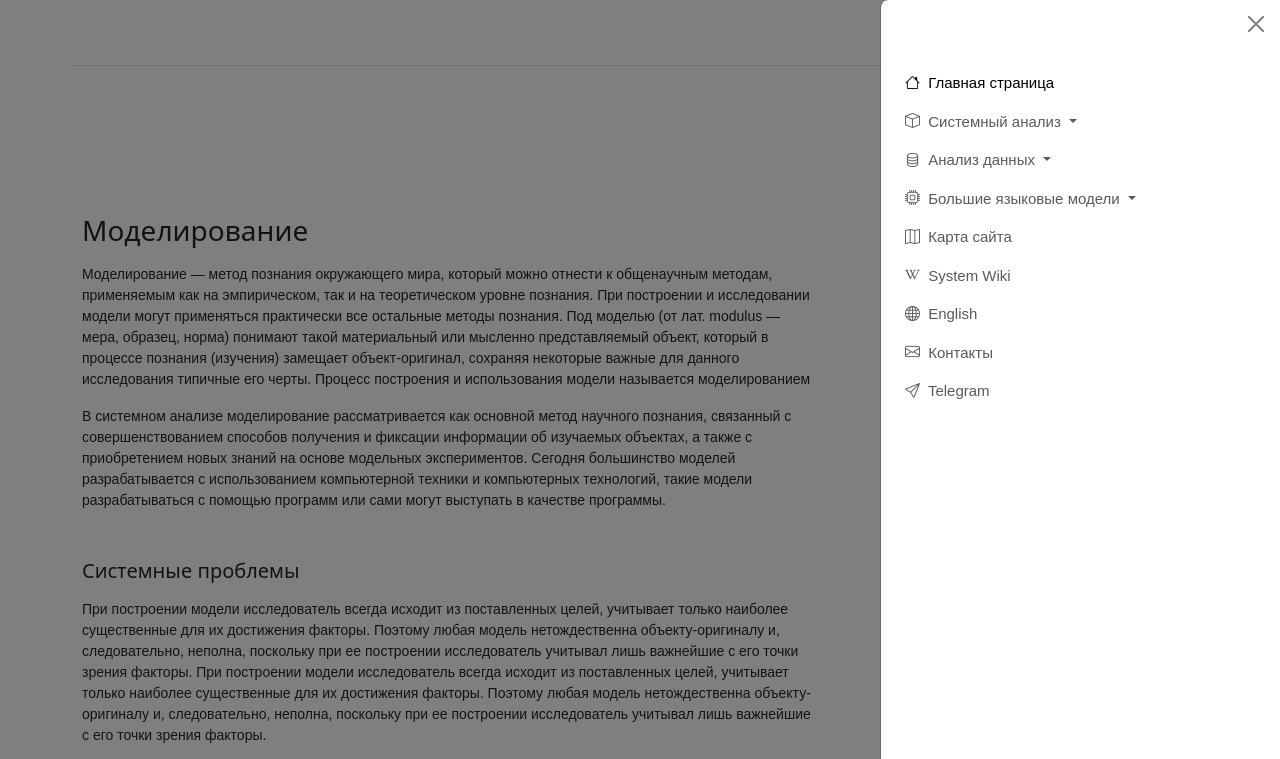
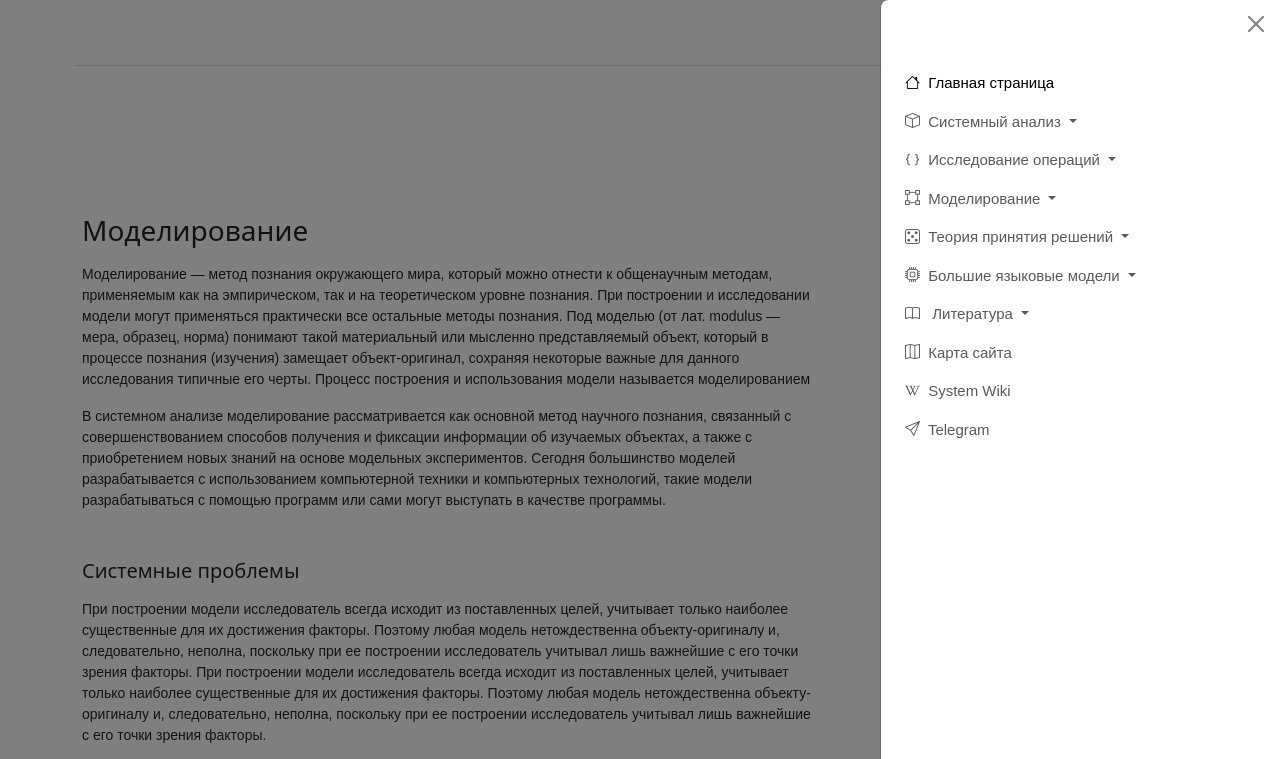
Before and after one commit to dmitrishin/system-analysis, a plain HTML site: page index.html in a window 1280 px wide. Both pictures are taken after a click on the element "Меню". Shown: the top 759 px of the page. Drawn offline with nearby package versions, Linux system fonts and the light colour scheme; some icons are missing.

Commit message:
Menu fix

```diff
--- a/index.html
+++ b/index.html
@@ -64,10 +64,37 @@
                     <li class="nav-item dropdown">
                         <a class="nav-link dropdown-toggle text-menu" href="#" role="button" data-bs-toggle="dropdown"
                            aria-expanded="false">
-                            <i class="bi bi-database me-1"></i> Анализ данных
+                            <i class="bi bi-braces me-1"></i> Исследование операций
+                        </a>
+                        <ul class="dropdown-menu text-menu">
+                            <li><a class="dropdown-item mt-2" href="#"> Исследование операций</a></li>
+                            <li><a class="dropdown-item" href="#"> Исследование операций</a></li>
+                            <li><a class="dropdown-item" href="#"> Моделирование</a></li>
+                            <li><a class="dropdown-item" href="#"> Теория принятия решений</a></li>
+                            <li><a class="dropdown-item" href="#"> Системная инженерия</a></li>
+                            <li><a class="dropdown-item mb-2" href="#"> Книги</a></li>
+                        </ul>
+                    </li>
+                    <li class="nav-item dropdown">
+                        <a class="nav-link dropdown-toggle text-menu" href="#" role="button" data-bs-toggle="dropdown"
+                           aria-expanded="false">
+                            <i class="bi bi-bounding-box me-1"></i> Моделирование
+                        </a>
+                        <ul class="dropdown-menu text-menu">
+                            <li><a class="dropdown-item mt-2" href="#"> Моделирование</a></li>
+                            <li><a class="dropdown-item" href="#"> Исследование операций</a></li>
+                            <li><a class="dropdown-item" href="#"> Моделирование</a></li>
+                            <li><a class="dropdown-item" href="#"> Теория принятия решений</a></li>
+                            <li><a class="dropdown-item" href="#"> Системная инженерия</a></li>
+                            <li><a class="dropdown-item mb-2" href="#"> Книги</a></li>
+                        </ul>
+                    <li class="nav-item dropdown">
+                        <a class="nav-link dropdown-toggle text-menu" href="#" role="button" data-bs-toggle="dropdown"
+                           aria-expanded="false">
+                            <i class="bi bi-dice-5 me-1"></i> Теория принятия решений
                         </a>
                         <ul class="dropdown-menu text-menu me-2">
-                            <li><a class="dropdown-item mt-2" href="#"> Анализ данных</a></li>
+                            <li><a class="dropdown-item mt-2" href="#"> Теория принятия решений</a></li>
                             <li><a class="dropdown-item" href="#"> Наука о данных</a></li>
                             <li><a class="dropdown-item" href="#"> Статистический анализ</a></li>
                             <li><a class="dropdown-item" href="#"> Машинное обучение</a></li>
@@ -87,17 +114,22 @@
                             <li><a class="dropdown-item mb-2" href="#"> Модели LLM</a></li>
                         </ul>
                     </li>
+                    <li class="nav-item dropdown">
+                        <a class="nav-link dropdown-toggle text-menu" href="#" role="button" data-bs-toggle="dropdown"
+                           aria-expanded="false">
+                            <i class="bi bi-book me-2"></i></i> Литература
+                        </a>
+                        <ul class="dropdown-menu text-menu me-2">
+                            <li><a class="dropdown-item mt-2" href="#">Книги по системному анализу</a></li>
+                            <li><a class="dropdown-item mt-2" href="#"> Книги по исследованию операций</a></li>
+                            <li><a class="dropdown-item mt-2 mb-2" href="#"> Книги на System Wiki</a></li>
+                        </ul>
+                    </li>
                     <li class="nav-item">
                         <a class="nav-link text-menu" href="#"> <i class="bi bi-map me-1"></i> Карта сайта</a>
                     </li>
                     <li class="nav-item">
                         <a class="nav-link text-menu" href="#"> <i class="bi bi-wikipedia me-1"></i> System Wiki</a>
-                    </li>
-                    <li class="nav-item">
-                        <a class="nav-link text-menu" href="#"> <i class="bi bi-globe me-1"></i> English</a>
-                    </li>
-                    <li class="nav-item">
-                        <a class="nav-link text-menu" href="#"> <i class="bi bi-envelope me-1"></i> Контакты</a>
                     </li>
                     <li class="nav-item">
                         <a class="nav-link text-menu" href="https://t.me/systems_analysis_ru" target="_blank"> <i
```
